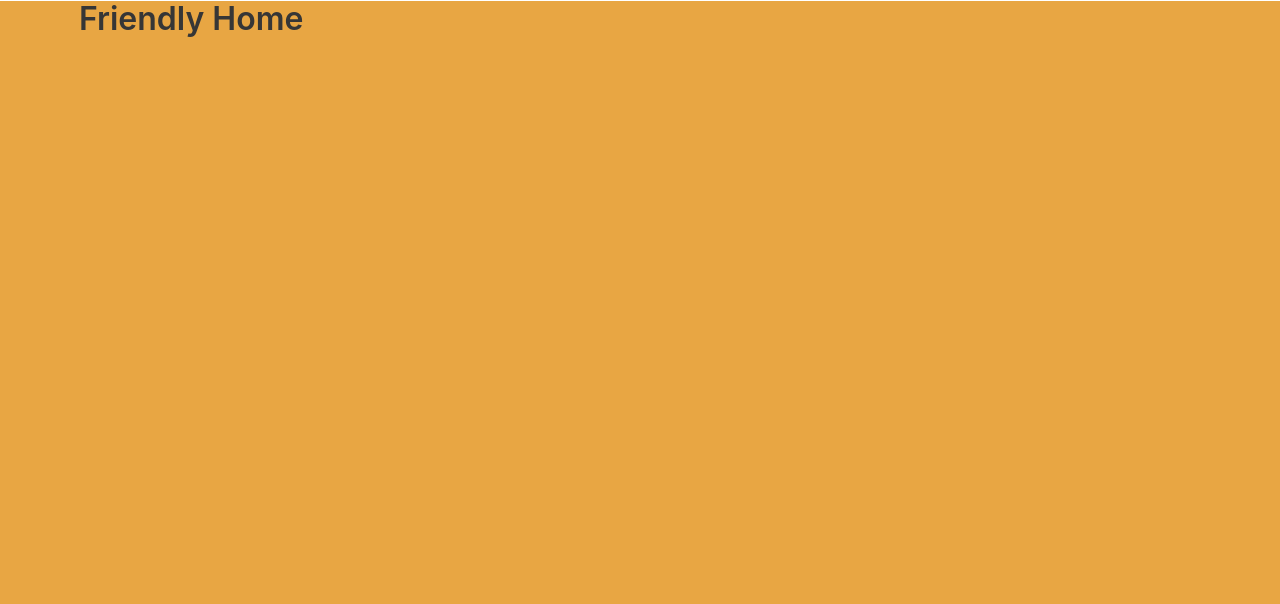
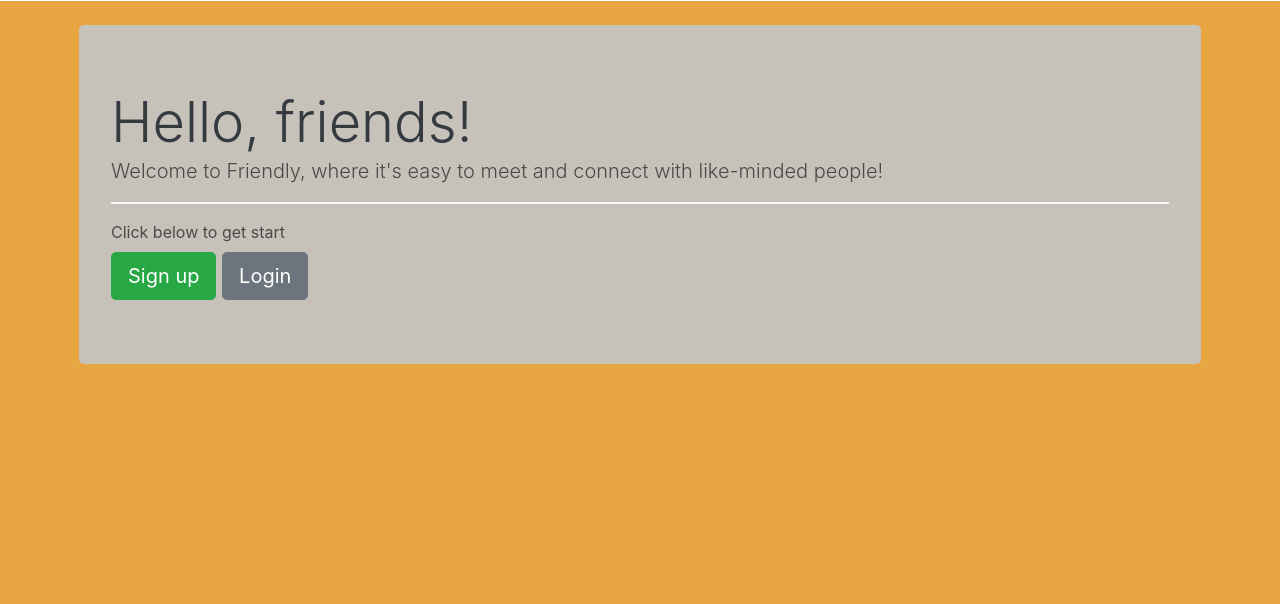
Before and after one commit to raymondborel/FriendlyDjangoApp, a Django app: page / in a window 1280 px wide. Shown: the part 69-673 px from the top of the page. Run offline with Django 4.2, Linux system fonts and the light colour scheme; some libraries are stand-ins or nearby versions.

Commit message:
Fixed home page

```diff
--- a/main_app/templates/base.html
+++ b/main_app/templates/base.html
@@ -66,7 +66,8 @@
           <div class="navbar-item">
             <div class="buttons">
               {% if user.is_authenticated %}
-              <span class="navbar-item"><a href="{% url 'profile_detail' profile.user.id %}">Welcome: {{user.username}}</a></span>
+
+              <span class="navbar-item"><a href=''>Welcome: {{user.username}}</a></span>
               <a class="navbar-item button is-danger" href="{% url 'logout' %}"
                 >Logout</a
               >
--- a/main_app/templates/home.html
+++ b/main_app/templates/home.html
@@ -1,5 +1,14 @@
 {% extends 'base.html' %}
 {% block title %}Home{% endblock  %}
 {% block content %}
-<h1 class="title">Friendly Home</h1>
+<div class="jumbotron mt-5" style="background-color: #c6c2ba;">
+    <h1 class="display-4 text-dark">Hello, friends!</h1>
+    <p class="lead">Welcome to Friendly, where it's easy to meet and connect with like-minded people!</p>
+    <hr class="my-4">
+    <p>  Click below to get start</p>
+    <p class="lead ">
+      <a class="btn btn-success btn-lg mt-2" href="#" role="button">Sign up</a>
+      <a class="btn btn-secondary btn-lg mt-2" href="#" role="button">Login</a>
+    </p>
+  </div>
 {% endblock %}
--- a/main_app/templates/post_create.html
+++ b/main_app/templates/post_create.html
@@ -4,6 +4,7 @@
 
 {% block content %}
   <div class="mt-5">
+    <h1 class=" title text-center font-weight-bold text-dark">Create a Category</h1>
     <form method="post" novalidate class="my-form">
       {% csrf_token %}
       {{ form|crispy }}
```
